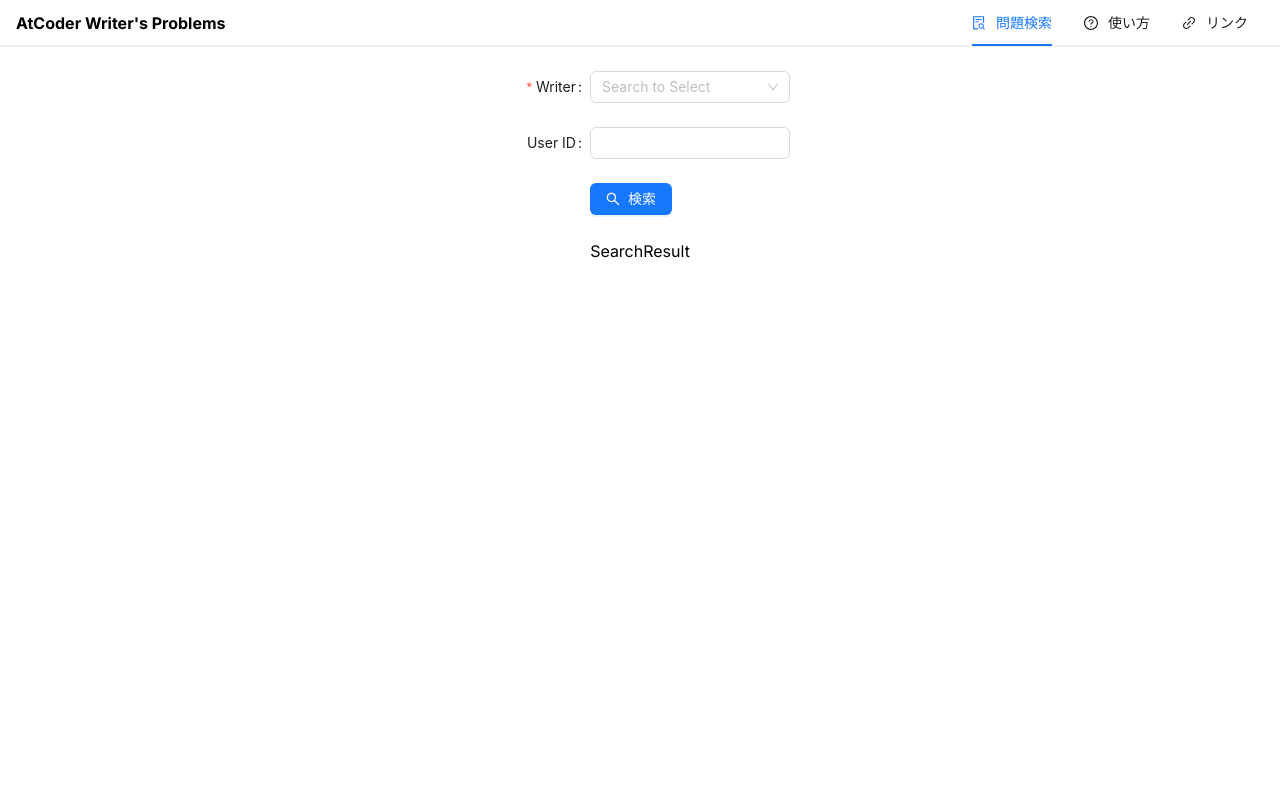
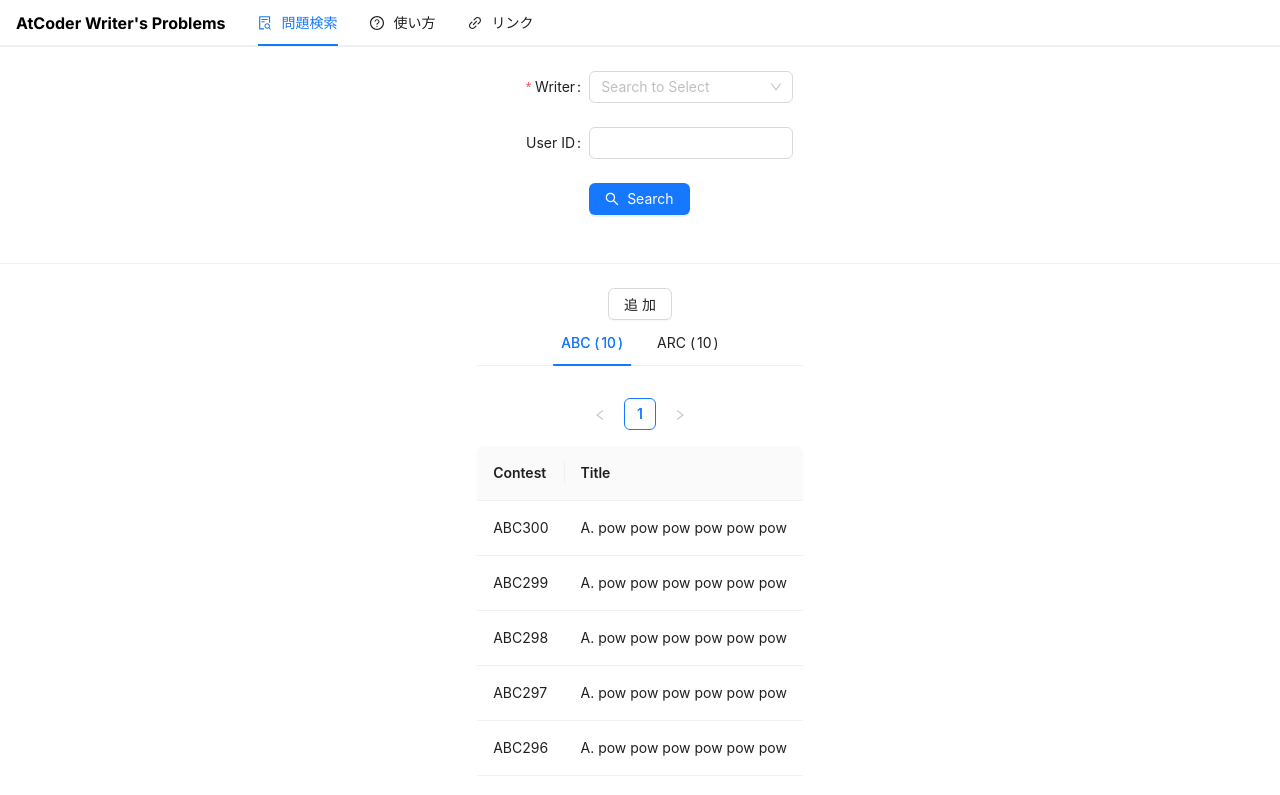
Before and after one commit to Ajinoko33/AtCoderEditorialProblems_dev, a Next.js app in the folder frontend/atcoder-writers-problems/: page / in a window 1280 px wide. Shown: the top 795 px of the page. Built offline with nearby package versions, Linux system fonts and the light colour scheme.

Commit message:
問題のstateを実装

```diff
--- a/frontend/atcoder-writers-problems/src/app/_components/Header.tsx
+++ b/frontend/atcoder-writers-problems/src/app/_components/Header.tsx
@@ -4,12 +4,13 @@ import { HeaderMain } from './HeaderMain';
 import { HeaderMenu } from './HeaderMenu';
 
 export const Header = () => {
+  // TODO:レスポンシブで，画面幅が一定以下ではMenuをハンバーガーに．
   return (
     <nav className='flex items-center px-4 border-b-[#0505050F] border-b-2'>
       <div className='flex-none mr-4'>
         <HeaderMain />
       </div>
-      <div className='flex-auto ml-auto mr-0'>
+      <div className='flex-auto'>
         <HeaderMenu />
       </div>
     </nav>
--- a/frontend/atcoder-writers-problems/src/app/_components/HeaderMenu.tsx
+++ b/frontend/atcoder-writers-problems/src/app/_components/HeaderMenu.tsx
@@ -75,7 +75,7 @@ export const HeaderMenu = () => {
       items={items}
       selectedKeys={[selectedKey]}
       onClick={onClick}
-      className='float-right bg-transparent border-0'
+      className='bg-transparent border-0'
     />
   );
 };
--- a/frontend/atcoder-writers-problems/src/app/_components/SearchForm.tsx
+++ b/frontend/atcoder-writers-problems/src/app/_components/SearchForm.tsx
@@ -1,15 +1,24 @@
 import { writersDataOptions } from '@/data/Data';
+import { Problem } from '@/types/Problem';
 import { SearchOutlined } from '@ant-design/icons';
 import { Button, Form, Input, Select } from 'antd';
+import { FC } from 'react';
 
-export type FieldType = {
+export type SearchFormProps = {
+  setProblems: (problems: Problem[]) => void;
+};
+
+type FieldType = {
   writer: string;
   user?: string;
 };
 
-export const SearchForm = () => {
+// TODO:バリデーション
+// TODO:データ取得
+
+export const SearchForm: FC<SearchFormProps> = ({ setProblems }) => {
   return (
-    <Form labelCol={{ span: 8 }} style={{ width: 300 }}>
+    <Form labelCol={{ span: 8 }}>
       <Form.Item<FieldType>
         label='Writer'
         name='writer'
@@ -31,7 +40,7 @@ export const SearchForm = () => {
       </Form.Item>
       <Form.Item wrapperCol={{ offset: 8, span: 16 }}>
         <Button type='primary' htmlType='submit' icon={<SearchOutlined />}>
-          検索
+          Search
         </Button>
       </Form.Item>
     </Form>
--- a/frontend/atcoder-writers-problems/src/app/_components/SearchResult.tsx
+++ b/frontend/atcoder-writers-problems/src/app/_components/SearchResult.tsx
@@ -1,3 +1,29 @@
-export const SearchResult = () => {
-  return <p>SearchResult</p>;
+import { Problem, categories } from '@/types/Problem';
+import { Tabs } from 'antd';
+import { FC } from 'react';
+import { SearchResultTabChildren } from './SearchResultTabChildren';
+
+export type SearchResultProps = {
+  problems: Problem[];
 };
+
+export const SearchResult: FC<SearchResultProps> = ({ problems }) => {
+  // カテゴリごとにTab生成
+  const items = categories.map((category) => {
+    const problemsInCategory = problems.filter(
+      (problem) => problem.category === category,
+    );
+    return {
+      label: (
+        <span className='mx-2'>
+          {category} (
+          <span className='mx-0.5'>{problemsInCategory.length}</span>)
+        </span>
+      ),
+      key: category,
+      children: <SearchResultTabChildren problems={problemsInCategory} />,
+    };
+  });
+
+  return <Tabs items={items} tabBarGutter={18} size='middle' centered />;
+};
--- /dev/null
+++ b/frontend/atcoder-writers-problems/src/app/_components/SearchResultTabChildren.tsx
@@ -0,0 +1,51 @@
+import { Problem } from '@/types/Problem';
+import { Flex, Table } from 'antd';
+import type { ColumnsType } from 'antd/es/table';
+import { FC } from 'react';
+
+export type SearchResultTabChildrenProps = {
+  problems: Problem[];
+};
+
+interface DataType {
+  key: string;
+  contest: string;
+  title: string;
+}
+
+const columns: ColumnsType<DataType> = [
+  {
+    title: 'Contest',
+    dataIndex: 'contest',
+    key: 'contest',
+  },
+  {
+    title: 'Title',
+    dataIndex: 'title',
+    key: 'title',
+  },
+];
+
+export const SearchResultTabChildren: FC<SearchResultTabChildrenProps> = ({
+  problems,
+}) => {
+  // TODO: tableの幅を，内容の長さに依らず固定長に．
+  // TODO: diff表示
+  // TODO: ユーザーAC状況反映
+  // TODO: ACは非表示
+  const data: DataType[] = problems.map((problem, idx) => ({
+    key: idx.toString(),
+    contest: problem.contest,
+    title: problem.title,
+  }));
+
+  return (
+    <Flex align='center' gap='middle' vertical>
+      <Table
+        columns={columns}
+        dataSource={data}
+        pagination={{ position: ['topCenter', 'bottomCenter'] }}
+      />
+    </Flex>
+  );
+};
--- a/frontend/atcoder-writers-problems/src/app/page.tsx
+++ b/frontend/atcoder-writers-problems/src/app/page.tsx
@@ -1,22 +1,49 @@
 'use client';
 
-import { problemsData, writersData } from '@/data/Data';
-import { Flex } from 'antd';
-import { useState } from 'react';
+import { problemsData } from '@/data/Data';
+import { Problem } from '@/types/Problem';
+import { Button, Divider, Flex } from 'antd';
+import { useEffect, useState } from 'react';
 import { SearchForm } from './_components/SearchForm';
 import { SearchResult } from './_components/SearchResult';
 
 export default function Home() {
-  const [writers, setWriters] = useState(writersData);
-  const [problems, setProblems] = useState(problemsData);
+  const [problems, setProblems] = useState<Problem[]>(problemsData);
 
-  //TODO: problemsをABC,ARCに分ける
+  useEffect(() => {
+    console.log(problems);
+  }, [problems]);
 
-  //TODO: Form, Tabs を縦に並べる
+  const addProblem = () => {
+    setProblems([
+      ...problems,
+      {
+        contest: 'ABC999',
+        category: 'ABC',
+        title: 'A. xxx',
+        difficulty: 200,
+        startEpochSecond: 1000000,
+        sortOrder: 1,
+        resultCode: 1,
+      },
+      {
+        contest: 'ARC999',
+        category: 'ARC',
+        title: 'A. xxx',
+        difficulty: 200,
+        startEpochSecond: 1000000,
+        sortOrder: 1,
+        resultCode: 1,
+      },
+    ]);
+  };
+
   return (
     <Flex align='center' vertical>
-      <SearchForm />
-      <SearchResult />
+      <SearchForm setProblems={setProblems} />
+      <Divider />
+      <Button onClick={addProblem}>追加</Button>
+      <SearchResult problems={problems} />
     </Flex>
   );
 }
--- a/frontend/atcoder-writers-problems/src/data/Data.ts
+++ b/frontend/atcoder-writers-problems/src/data/Data.ts
@@ -1,4 +1,4 @@
-import { Problem } from '@/types/Problem';
+import { Problem, categories } from '@/types/Problem';
 
 export const writersData: string[] = [
   'aaaa',
@@ -19,9 +19,9 @@ export const problemsData: Problem[] = Array(20)
   .fill(null)
   .map((_, idx) => {
     const problem: Problem = {
-      contest: idx % 2 ? `ABC${300 - idx / 2}` : `ARC${300 - idx / 2}`,
-      category: idx % 2 ? 'ABC' : 'ARC',
-      title: 'A. pow',
+      contest: `${categories[idx % 2]}${300 - Math.floor(idx / 2)}`,
+      category: categories[idx % 2],
+      title: 'A. pow pow pow pow pow pow',
       difficulty: idx % 4 ? 50 : undefined,
       startEpochSecond: 111222333,
       sortOrder: idx / 2,
--- a/frontend/atcoder-writers-problems/src/types/Problem.ts
+++ b/frontend/atcoder-writers-problems/src/types/Problem.ts
@@ -1,6 +1,9 @@
+export const categories = ['ABC', 'ARC'] as const;
+export type Category = (typeof categories)[number];
+
 export type Problem = {
   contest: string;
-  category: 'ABC' | 'ARC';
+  category: Category;
   title: string;
   difficulty?: number;
   startEpochSecond: number;
```
